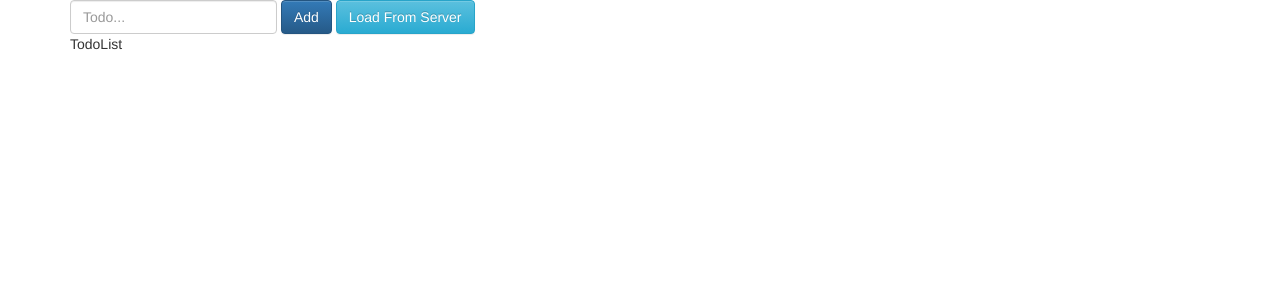
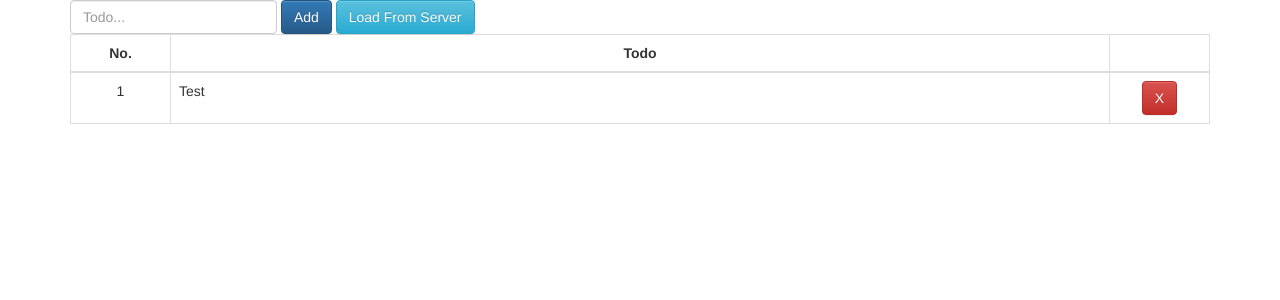
Before and after one commit to bbandydd/React_Todolist_Demo, a React app: page / in a window 1280 px wide. Shown: the top 300 px of the page. Built offline with nearby package versions, Linux system fonts and the light colour scheme.

Commit message:
3. add TodoList content

```diff
--- a/src/components/TodoList/TodoList.js
+++ b/src/components/TodoList/TodoList.js
@@ -1,4 +1,5 @@
 import React, { Component } from 'react';
+import { Table, Button } from 'react-bootstrap';
 
 export default class TodoList extends Component {
     constructor() {
@@ -7,9 +8,28 @@ export default class TodoList extends Component {
 
     render() {
         return (
-            <div>
-                TodoList
-            </div>
+            <Table bordered>
+                <thead>
+                    <tr>
+                        <th className="text-center" style={{width: '100px'}}>No.</th>
+                        <th className="text-center">Todo</th>
+                        <th className="text-center" style={{width: '100px'}}></th>
+                    </tr>
+                </thead>
+                <tbody>
+                    <tr>
+                        <td className="text-center">
+                            1
+                        </td>
+                        <td>
+                            Test
+                        </td>
+                        <td className="text-center">
+                            <Button bsStyle="danger">X</Button>
+                        </td>
+                    </tr>
+                </tbody>
+            </Table>
         );
     }
 }
```
